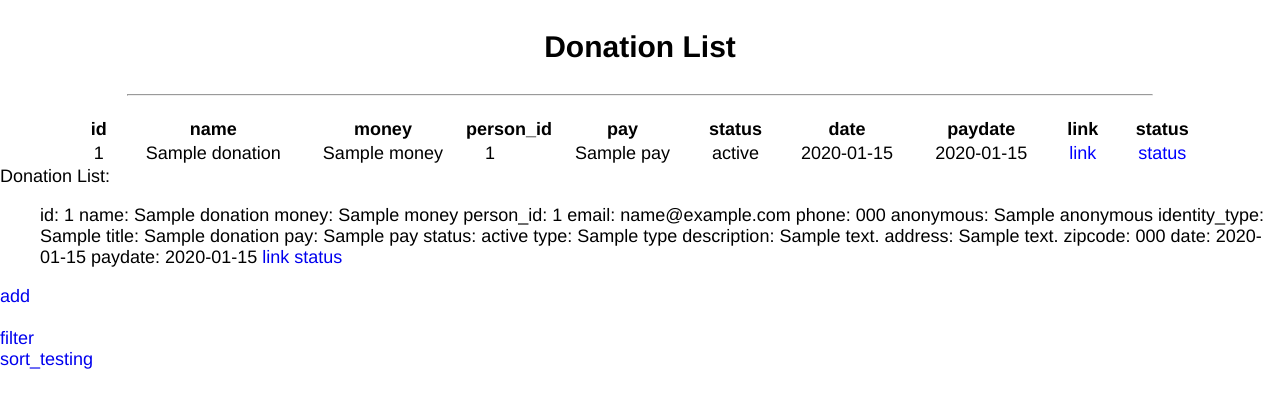
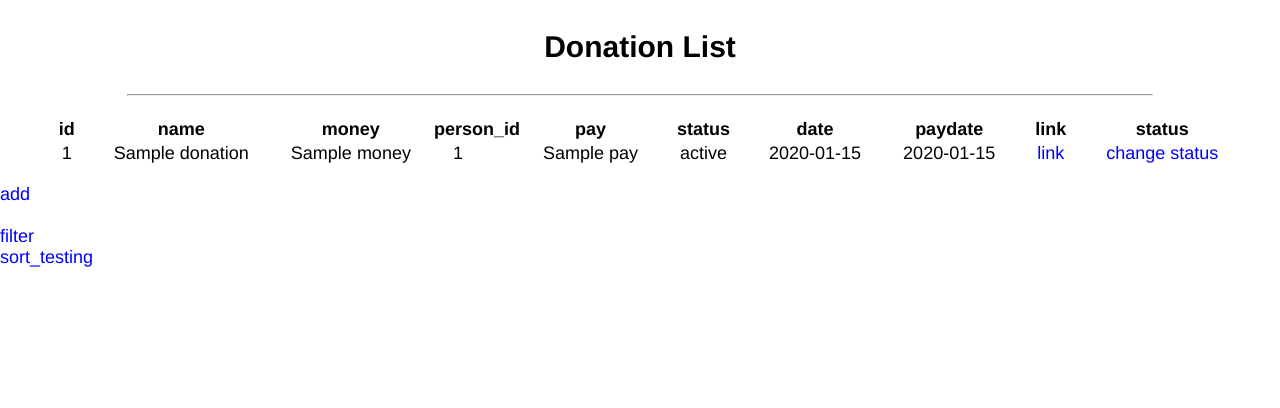
Before and after one commit to forward0606/CCU_donation, a Symfony app: template templates/donation/all.html.twig in a window 1280 px wide. Shown: the top 408 px of the page. Run offline with Twig, Linux system fonts and the light colour scheme; the template is opened without the code that fills it: most values are stand-ins (such as "Sample title", 1, 10 or a date in 2020); some libraries are stand-ins or nearby versions.

Commit message:
alter style

```diff
--- a/public/event.js
+++ b/public/event.js
@@ -46,7 +46,7 @@ document.addEventListener('DOMContentLoaded', function() {
 	});
 
 
-	var validate=document.getElementById('validate');
+	var validate=document.getElementById('donation_save');
 	validate.addEventListener("click",function(e){
 		var inputCode = document.getElementById("input").value.toUpperCase();
 		if(inputCode.length <= 0) {
--- a/public/style.css
+++ b/public/style.css
@@ -211,7 +211,7 @@ fieldset {
 
 .top {
     margin-left: 300px;
-    margin-right: 300px;
+    margin-right: 265px;
 }
 
 .top {
@@ -231,6 +231,8 @@ fieldset {
     color: #FFF;
     padding: 0px 3px;
     background-color: #634a87;
+    border: none;
+    border-radius: 4px;
     transition: all .2s ease;
 }
 
@@ -429,6 +431,11 @@ td {
     color: blue;
 }
 
+.function a{
+    text-transform: initial;
+    color: blue;
+}
+
 .person_info {
     margin: 30px;
     text-align: center;
--- a/public/txt.js
+++ b/public/txt.js
@@ -2,7 +2,7 @@ function showTextbox(selectedValue) {
 
     var textbox = document.getElementById("txt_anonymity");
 
-    alert(selectedValue.value);
+    // alert(selectedValue.value);
     if (selectedValue.value === true) {
       textbox.style.display = "inline-block";
     } else {
--- a/templates/donation/all.html.twig
+++ b/templates/donation/all.html.twig
@@ -34,15 +34,32 @@
                 </a></td>
             <td><a class="btn btn-outline-secondary" role="button"
                     href="{{ path('donation_status', {'did': donation.id}) }}">
-                    status
+                    change status
                 </a></td>
         </tr>
         {% endfor %}
 
     </table>
 </div>
+<p></p>
+<div class="function">
+    <a class="btn btn-outline-secondary" role="button"
+        href="{{ path('donation_add') }}">
+        add
+    </a>
+    <br><br>
+    <a class="btn btn-outline-secondary" role="button"
+        href="{{ path('donation_filter') }}">
+        filter
+    </a>
+    <br>
+    <a class="btn btn-outline-secondary" role="button"
+        href="{{ path('donation_sort', {'fields': 'id', 'orderBy': 'desc'}) }}">
+        sort_testing
+    </a>
+</div>
 
-    Donation List:
+    {#Donation List:
     <ul>
     {% for donation in donations %}
         <li>id: {{ donation.id }}
@@ -72,21 +89,6 @@
             </a>
         </li>
     {% endfor %}
-    </ul>
-
-    <a class="btn btn-outline-secondary" role="button"
-        href="{{ path('donation_add') }}">
-        add
-    </a>
-    <br><br>
-    <a class="btn btn-outline-secondary" role="button"
-        href="{{ path('donation_filter') }}">
-        filter
-    </a>
-    <br>
-    <a class="btn btn-outline-secondary" role="button"
-        href="{{ path('donation_sort', {'fields': 'id', 'orderBy': 'desc'}) }}">
-        sort_testing
-    </a>
+    </ul>#}
 
 {% endblock %}
```
Also changed, not shown: src/Form/Type/DonationType.php (+31 -4 lines), templates/hello.html.twig (+16 -11 lines), public/test.js (added).
